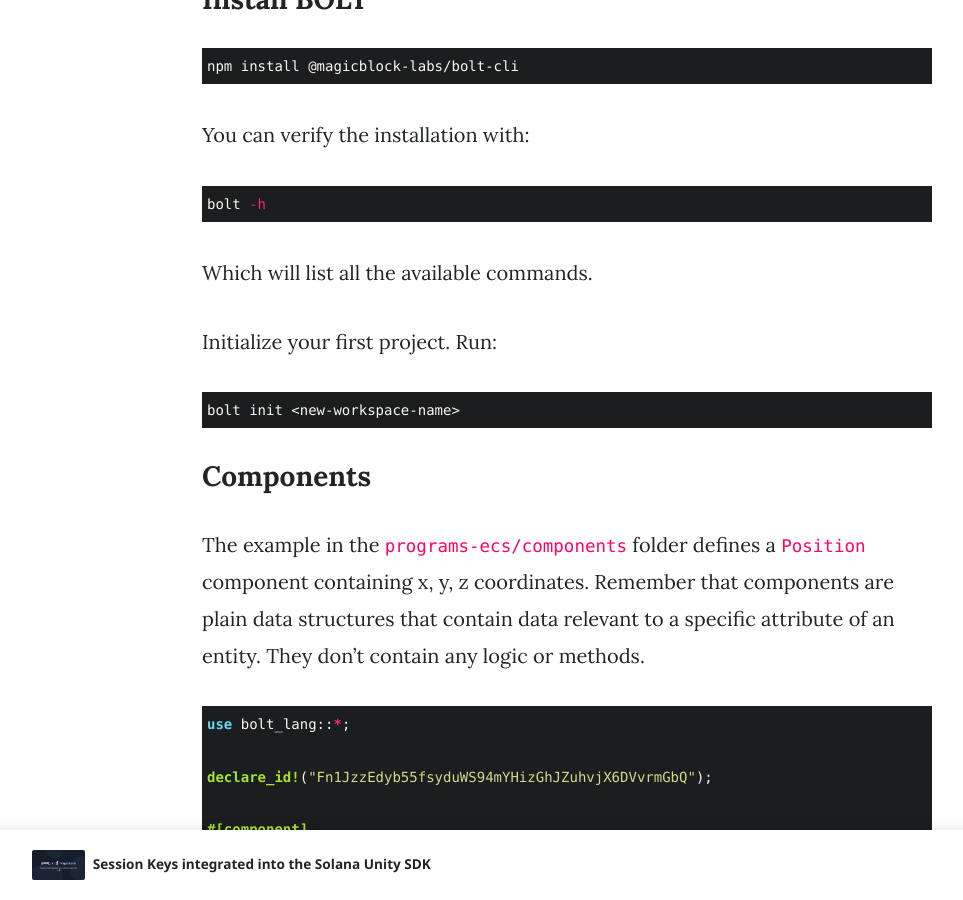
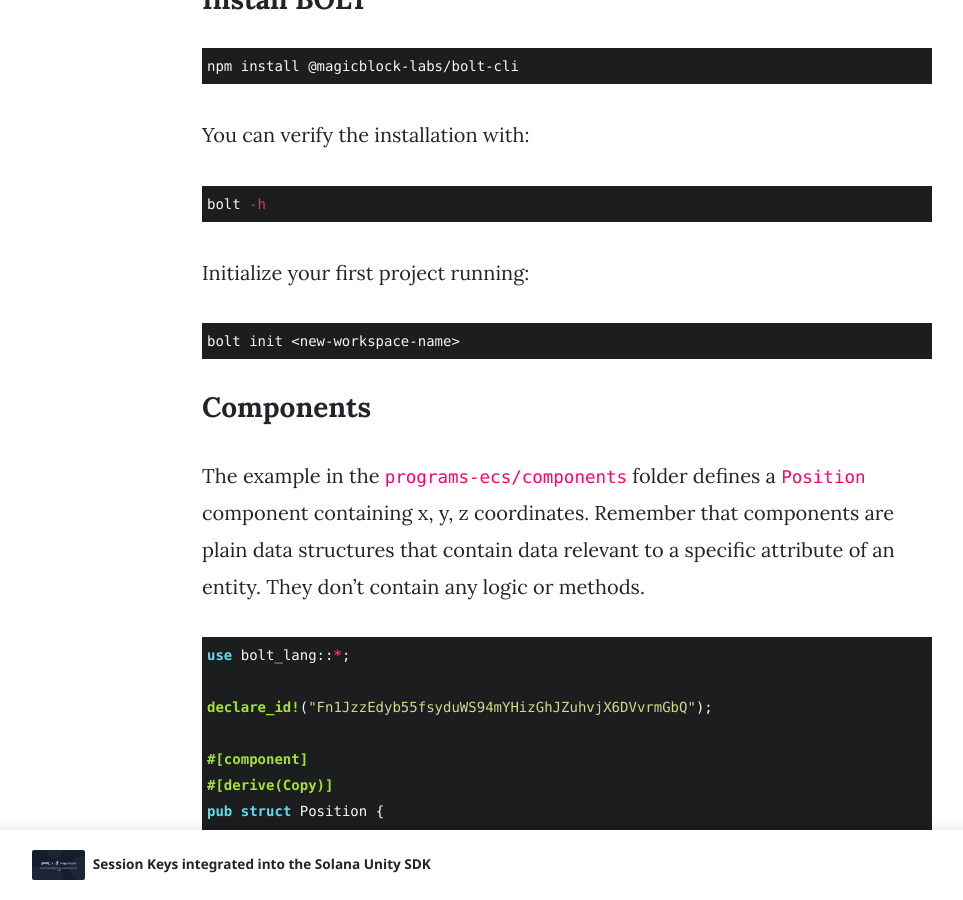
Before and after one commit to magicblock-labs/blog, a Jekyll site: the page built from _posts/2024-03-01-bolt-v0.1.md, in a window 1280 px wide and 900 px high, scrolled down 1690 px. Shown: the whole window, without its empty margins (73-1036 px from the left). Built offline with Jekyll 4.4.1, drawn with Linux system fonts in a browser that asks for light colours; nearby versions of some CDN libraries.

Commit message:
Update 2024-03-01-bolt-v0.1.md

````diff
--- a/_posts/2024-03-01-bolt-v0.1.md
+++ b/_posts/2024-03-01-bolt-v0.1.md
@@ -34,9 +34,7 @@ You can verify the installation with:
 bolt -h
 ```
 
-Which will list all the available commands.
-
-Initialize your first project. Run:
+Initialize your first project running:
 
 ```bash
 bolt init <new-workspace-name>
````
